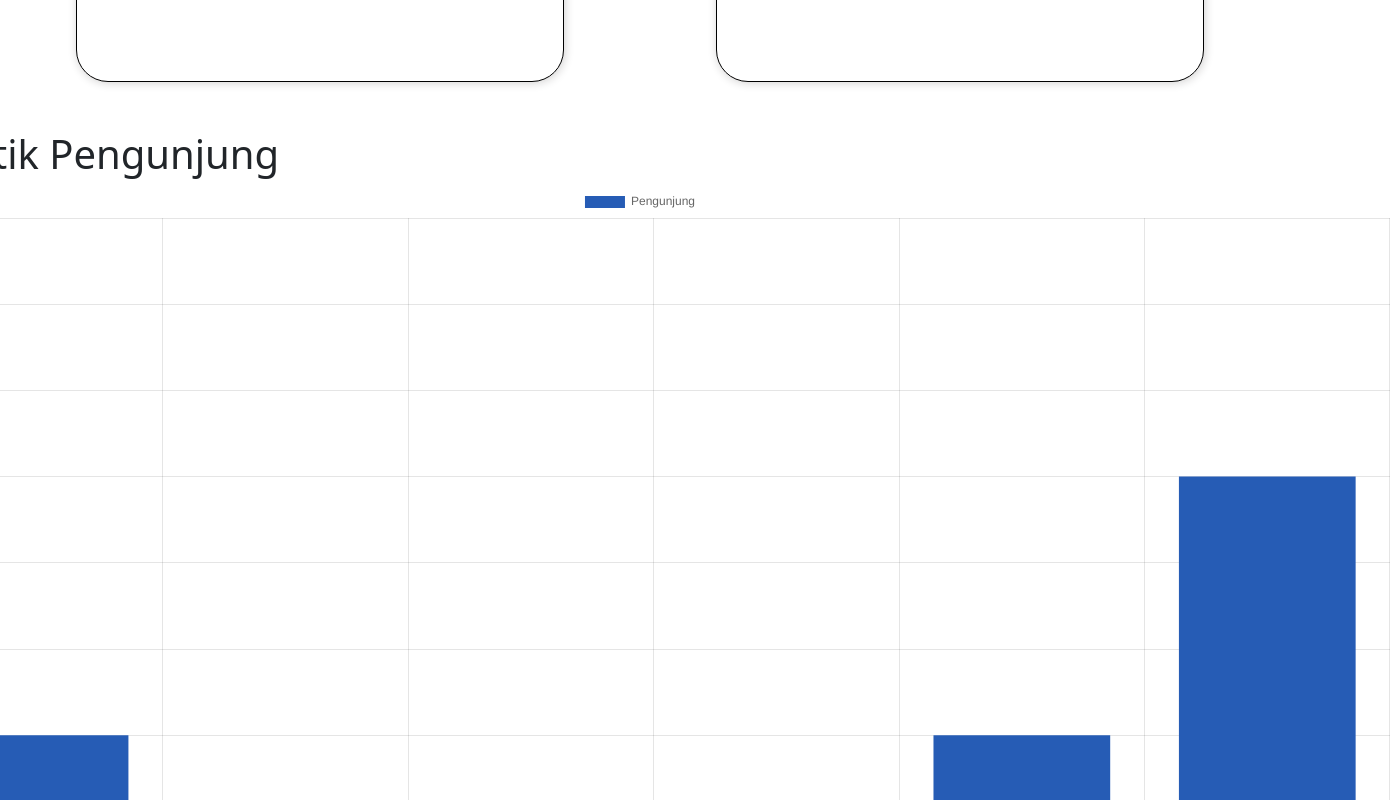
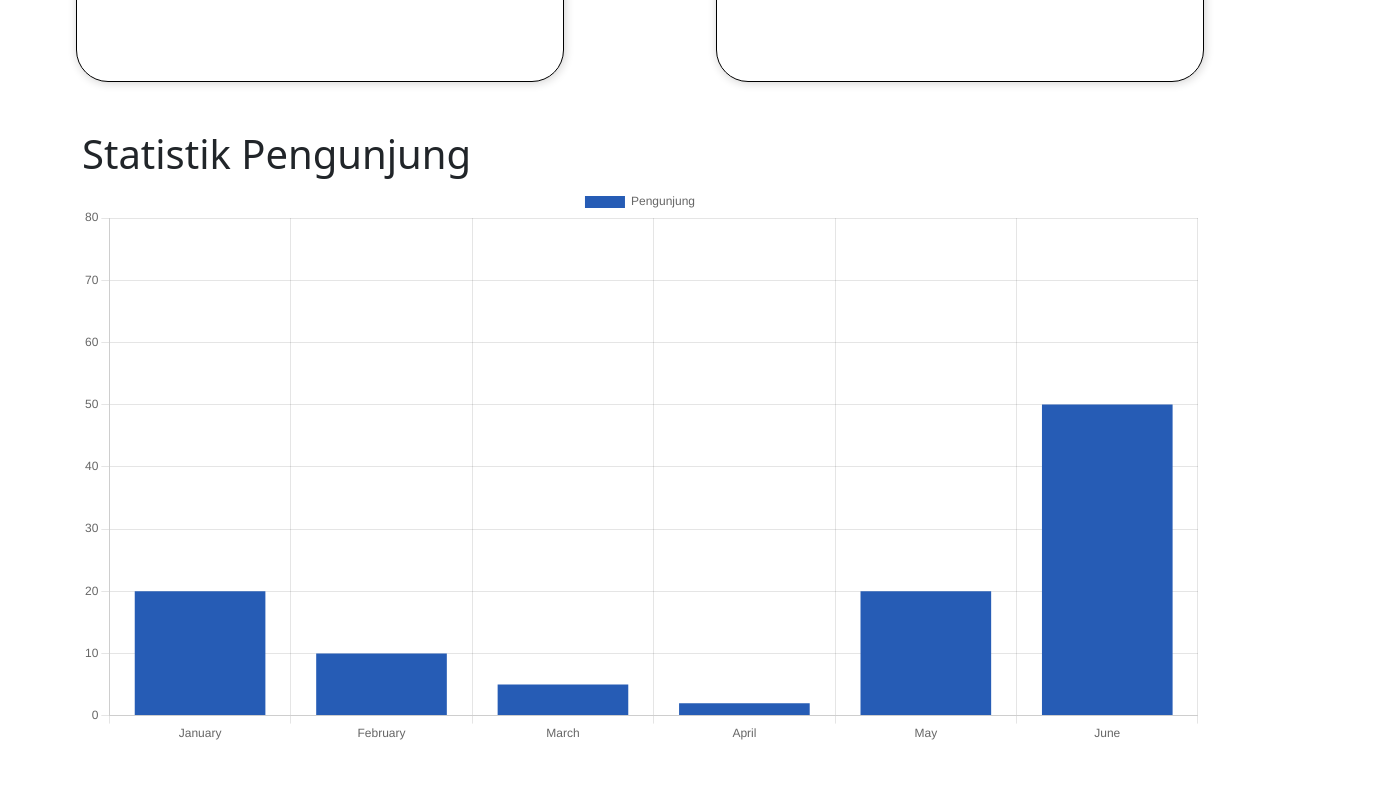
Before and after one commit to Tejar456/tefa-perpusdigital, a Nuxt app: page / in a window 1280 px wide. Shown: the part 760-1560 px from the top of the page, 1390 px wide, since content can reach past the window. After the commit the page ends 1504 px from the top, so only its background shows below. Built offline with nearby package versions, Linux system fonts and the light colour scheme.

Commit message:
Add files via upload

```diff
--- a/components/ChartStatistik.vue
+++ b/components/ChartStatistik.vue
@@ -6,7 +6,7 @@
 </template>
 
 <script setup lang="ts">
-import Chart from 'chart.js/auto';
+import Chart, { type ChartConfiguration, type ChartItem } from 'chart.js/auto';
 
 const labels = [
   'January',
@@ -27,15 +27,16 @@ const data = {
   }]
 };
 
-const config = {
+const config: ChartConfiguration = {
   type: 'bar',
   data: data,
   options: {}
 };
 
 onMounted(() => {
-  const myChart = new Chart(
-    document.getElementById('myChart'),
+  const canvasTag = <ChartItem>document.getElementById('myChart')
+  new Chart(
+    canvasTag,
     config
   );
 })
--- a/pages/index.vue
+++ b/pages/index.vue
@@ -41,9 +41,8 @@
         </div>
       </div>
     </div>
-
+    <div class="container">
       <div class="row">
-      <div class="chart">
         <chart-statistik />
       </div>
     </div>
@@ -74,7 +73,7 @@ useHead({ title: "Home / Perpus Digital" })
   background-size: cover;
 }
 
-.card-body > h4 {
+.card-body>h4 {
   color: #fff;
   position: absolute;
   bottom: 5px;
@@ -102,10 +101,4 @@ useHead({ title: "Home / Perpus Digital" })
 .no {
   font-size: 70px;
 }
-.chart {
-  display: flex;
-  justify-content: center;
-  align-items: center;
-  margin-bottom: 100px;
-}
 </style>
```
Lines whose indentation alone changed are shown as unchanged.
